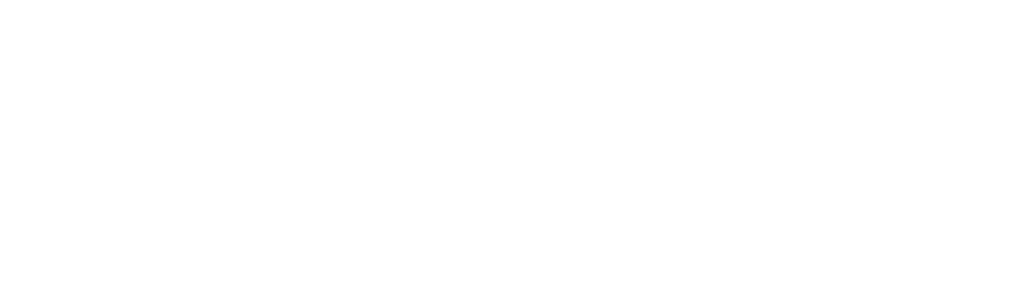
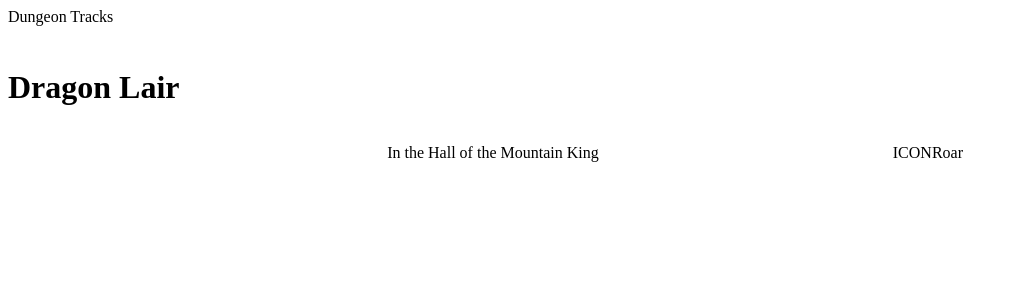
Before and after one commit to 7socks/dungeon-tracks, a React app: page / in a window 1280 px wide. Shown: the top 300 px of the page, without its empty margins (0-1018 px from the left). Built offline with nearby package versions, Linux system fonts and the light colour scheme; the HTML template or start-up script is replaced by a standard one.

Commit message:
basic sections for playlist view/edit page

```diff
--- a/client/src/components/App.js
+++ b/client/src/components/App.js
@@ -1,5 +1,72 @@
-import React from 'react';
+import React, { useState, useEffect } from 'react';
+import styled from 'styled-components';
 
-const App = () => (<></>);
+import Dungeon from './Dungeon';
+
+const example = {
+  title: "Dragon Lair",
+  tracks: [
+    {
+      title: "In the Hall of the Mountain King",
+      source: ""
+    }
+  ],
+  effects: [
+    {
+      title: "Roar",
+      source: ""
+    }
+  ],
+  creator: "dev",
+  cover: ""
+};
+
+const NavContainer = styled.div`
+  height: 2.5em;
+`;
+
+const Nav = ({}) => {
+  return <NavContainer>
+    <span>Dungeon Tracks</span>
+  </NavContainer>;
+};
+
+const ControlBarContainer = styled.div`
+  height: 2em;
+  position: absolute;
+`;
+
+const ControlBar = ({currentDungeon, currentTrack}) => {
+  return <ControlBarContainer>
+    <img src={currentDungeon.cover}></img>
+  </ControlBarContainer>;
+};
+
+const AppContainer = styled.div`
+  height: 100%;
+  width: 100%;
+`;
+
+const App = () => {
+  const [currentDungeon, setCurrentDungeon] = useState({});
+  const [currentTrack, setCurrentTrack] = useState({});
+  const [currentEffect, setCurrentEffect] = useState({});
+
+  return (
+    <AppContainer>
+      <Nav/>
+
+      <Dungeon dungeon={example}/>
+
+      <ControlBar
+        currentDungeon={currentDungeon}
+        currentTrack={currentTrack}
+      />
+
+      <audio id="track-audio" src={currentTrack.source}/>
+      <audio id="effect-audio" src={currentEffect.source}/>
+    </AppContainer>
+  );
+};
 
 export default App;
--- /dev/null
+++ b/client/src/components/Dungeon.js
@@ -0,0 +1,62 @@
+import React, { useState } from 'react';
+import styled from 'styled-components';
+
+const AudioControlContainer = styled.div`
+  width: 30%;
+`;
+
+const AudioControl = ({}) => {
+  return <AudioControlContainer>
+
+  </AudioControlContainer>;
+}
+
+const PlaylistContainer = styled.div`
+  width: ${({fx}) => fx ? '30' : '40'}%;
+
+  ol {
+    list-style-type: none;
+    padding-inline-start: 0;
+  }
+`;
+
+const Playlist = ({playlist, fx}) => {
+  return (
+    <PlaylistContainer fx={fx}><ol>
+      {
+        playlist.map((track, i) => {
+          return <li key={i}>
+            {fx ? <span>ICON</span> : null}
+            <span>{track.title}</span>
+          </li>;
+        })
+      }
+    </ol></PlaylistContainer>
+  );
+};
+
+const DungeonContainer = styled.div`
+  display: flex;
+  flex-direction: row;
+  flex-wrap: wrap;
+  width: 100%;
+
+  h1 {
+    width: 100%;
+  }
+`;
+
+const Dungeon = ({dungeon}) => {
+
+  return (
+    <DungeonContainer>
+      <h1>{dungeon.title}</h1>
+
+      <AudioControl/>
+      <Playlist playlist={dungeon.tracks} fx={false}/>
+      <Playlist playlist={dungeon.effects} fx={true}/>
+    </DungeonContainer>
+  );
+};
+
+export default Dungeon;
```
Also changed, not shown: 1 other file (tests, documents, lock files or other folders).
